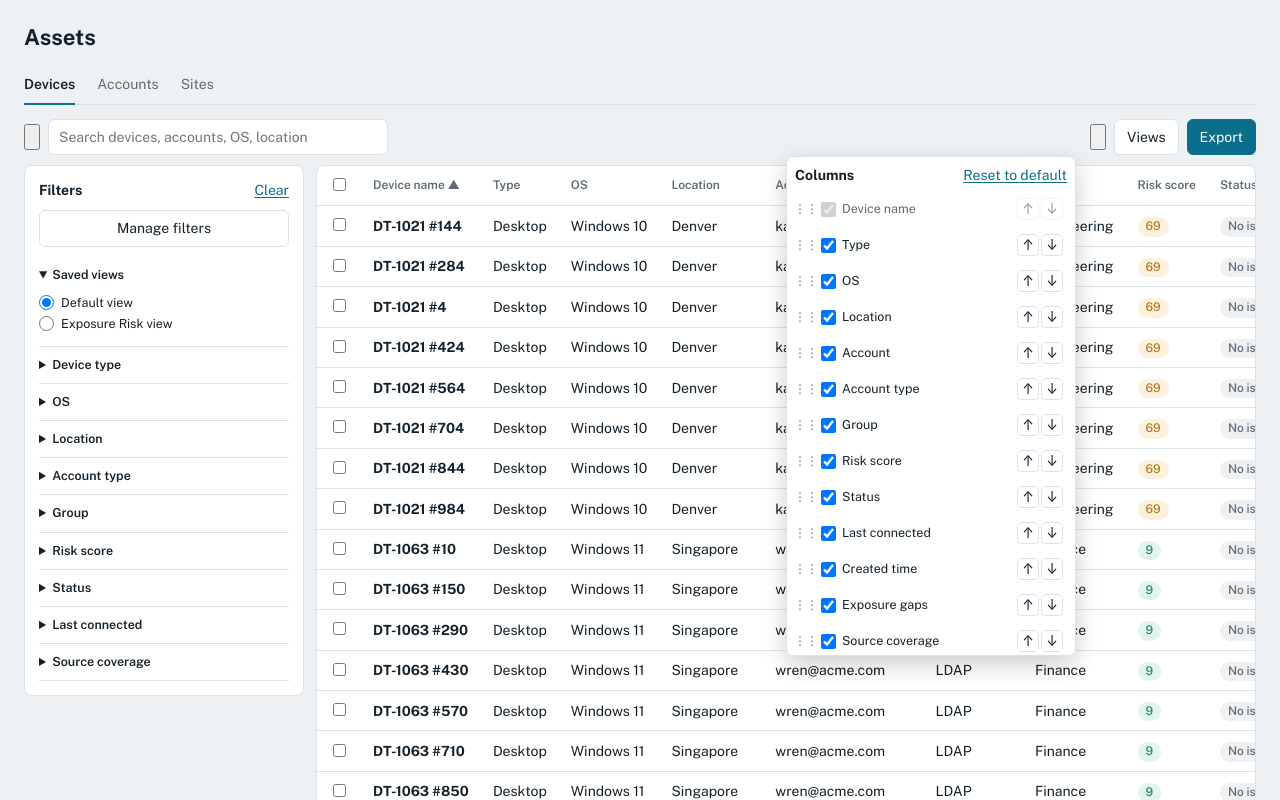
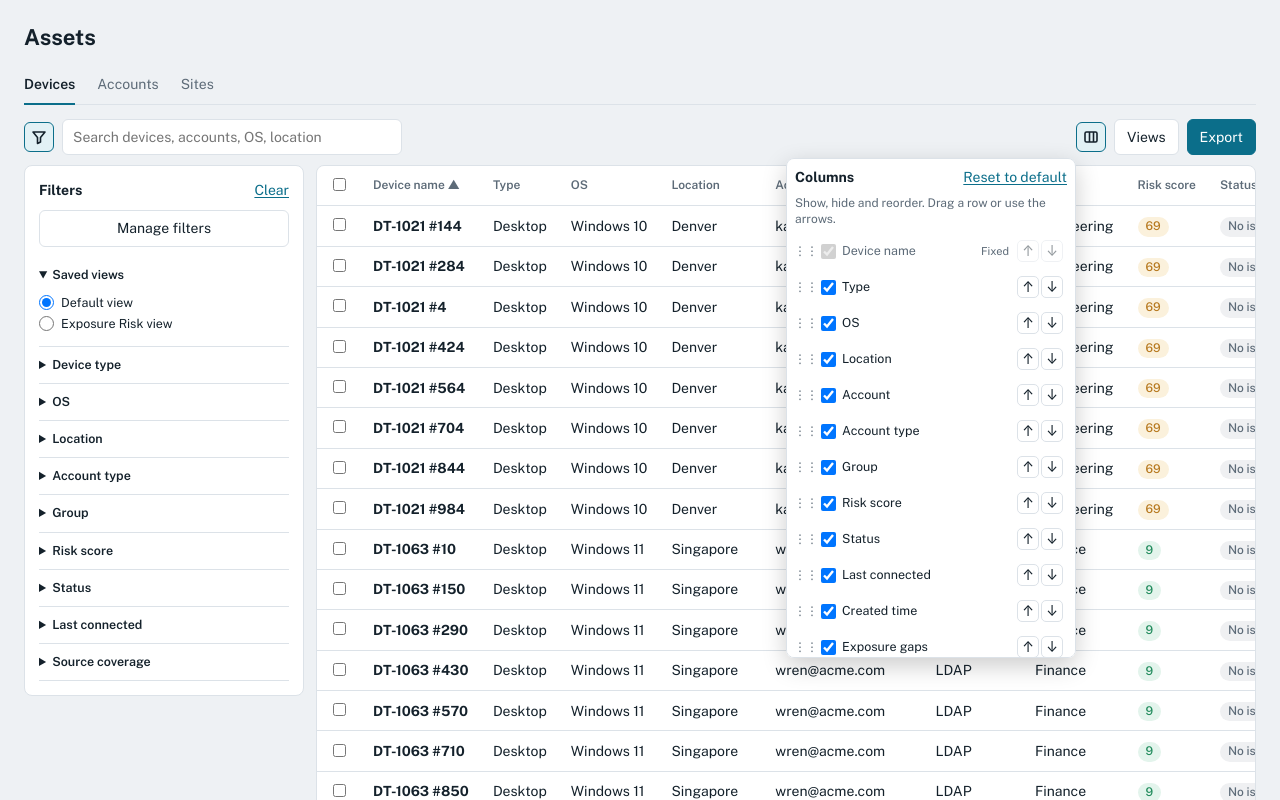
Before and after one commit to ash-orr/caasm-grid, a React (Vite) app in the folder frontend/: page / in a window 1280 px wide. Both pictures are taken after a click on the button 1098 px from the left and 136 px from the top of the page. Shown: the top 800 px of the page. Built offline with nearby package versions, Linux system fonts and the light colour scheme.

Commit message:
fix: add column picker helper text and fixed label

```diff
--- a/frontend/src/components/AssetsTable/AssetsTable.module.css
+++ b/frontend/src/components/AssetsTable/AssetsTable.module.css
@@ -39,6 +39,48 @@
   padding: 0 6px;
   font-size: 11px;
   margin-left: 4px;
+}
+
+.countBadgeFloat {
+  position: absolute;
+  top: -5px;
+  right: -5px;
+  min-width: 14px;
+  height: 14px;
+  padding: 0 4px;
+  border-radius: 999px;
+  background: var(--acc);
+  color: #fff;
+  font-size: 10px;
+  line-height: 14px;
+  text-align: center;
+  font-weight: 600;
+}
+
+.toolbarIconButton {
+  position: relative;
+  display: inline-flex;
+  align-items: center;
+  justify-content: center;
+  width: 30px;
+  height: 30px;
+  padding: 0;
+  border: 1px solid var(--line);
+  border-radius: 6px;
+  background: var(--panel);
+  color: var(--ink);
+  cursor: pointer;
+}
+
+.toolbarIconButton svg {
+  width: 16px;
+  height: 16px;
+  display: block;
+}
+
+.toolbarIconButtonActive {
+  background: var(--acc-s);
+  border-color: var(--acc);
 }
 
 .btn {
@@ -496,6 +538,13 @@
   margin-bottom: 8px;
 }
 
+.columnPickerHelp {
+  margin: 0 0 8px;
+  font-size: 12px;
+  line-height: 16px;
+  color: var(--mute);
+}
+
 .columnList {
   list-style: none;
   margin: 8px 0 0;
@@ -518,6 +567,13 @@
 }
 
 .columnRowFixed {
+  color: var(--mute);
+}
+
+.fixedLabel {
+  margin-left: auto;
+  font-size: 11px;
+  line-height: 16px;
   color: var(--mute);
 }
 
--- a/frontend/src/components/AssetsTable/ColumnPickerPopover.tsx
+++ b/frontend/src/components/AssetsTable/ColumnPickerPopover.tsx
@@ -80,6 +80,8 @@ export function ColumnPickerPopover({
           <button className={styles.linkBtn} onClick={onReset} type="button">Reset to default</button>
         </div>
 
+        <p className={styles.columnPickerHelp}>Show, hide and reorder. Drag a row or use the arrows.</p>
+
         <div aria-live="polite" aria-atomic="true" className={styles.columnLiveRegion}>
           {orderedColumns.map((column) => column.label).join(', ')}
         </div>
@@ -131,6 +133,7 @@ export function ColumnPickerPopover({
                   />
                   {column.label}
                 </label>
+                {isFixed ? <span className={styles.fixedLabel}>Fixed</span> : null}
                 <div className={styles.columnMoveGroup}>
                   <button
                     aria-label={`Move ${column.label} up`}
```
